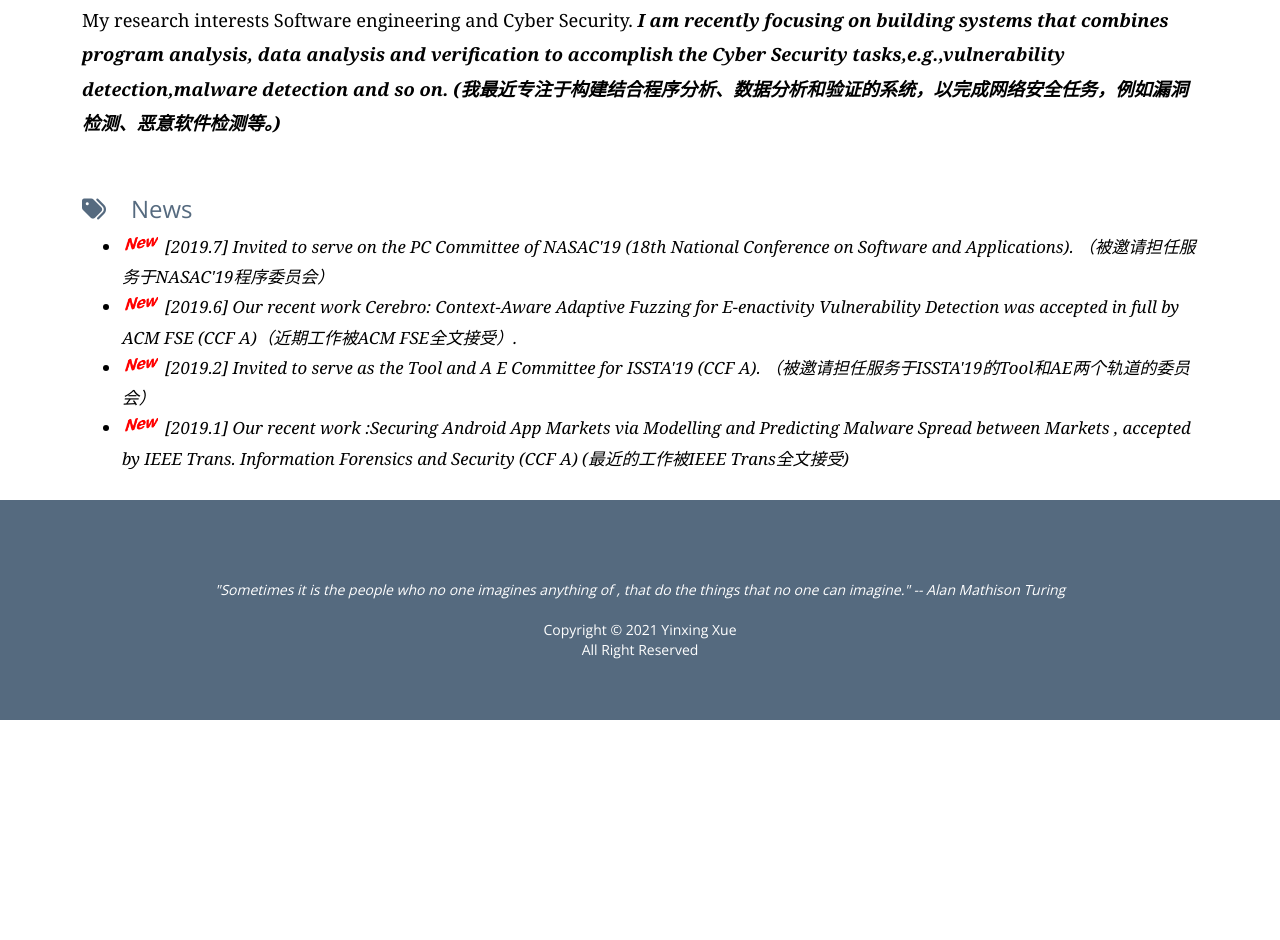
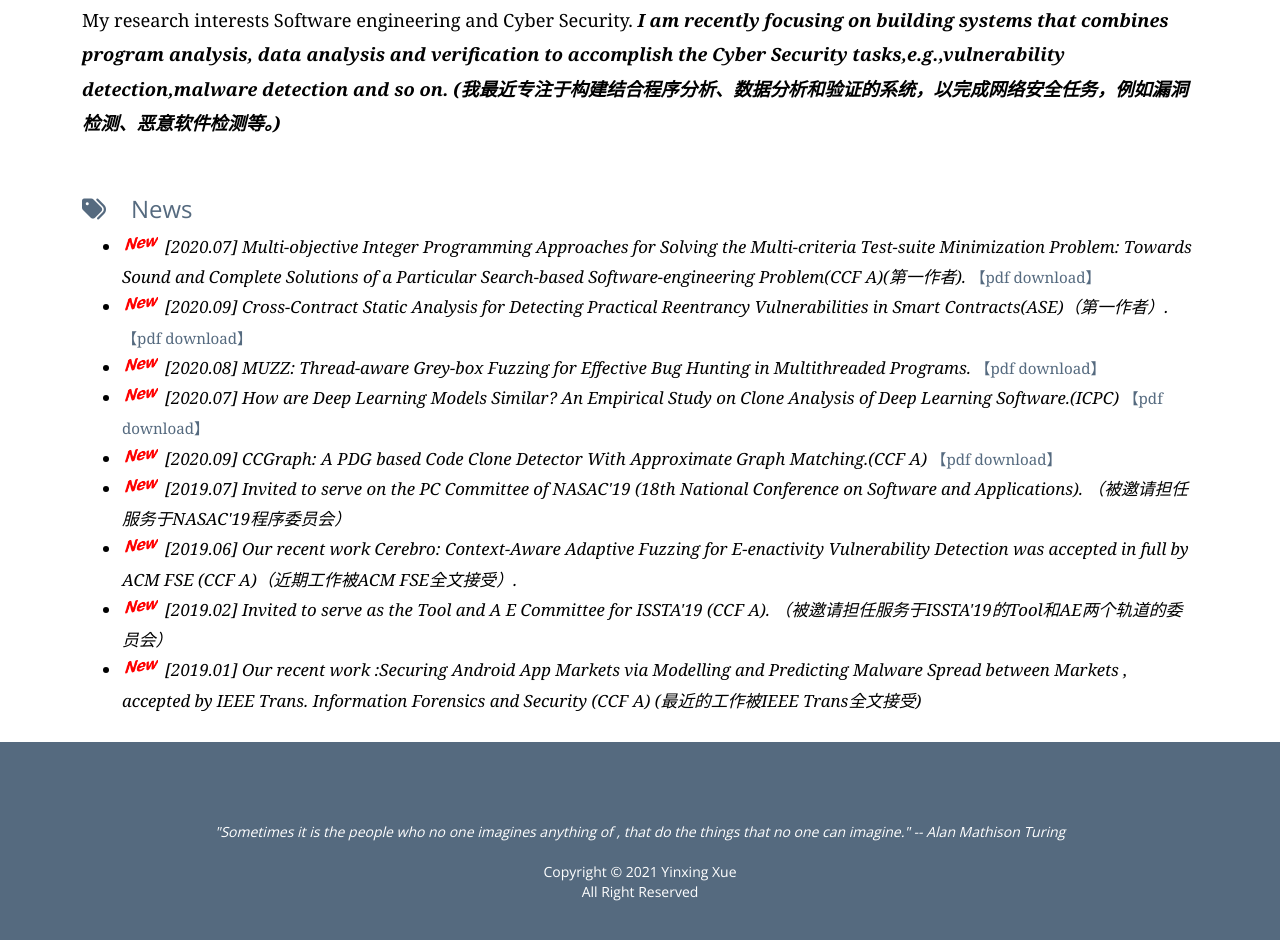
Before and after one commit to yinxingxue/yinxingxue.github.io, a plain HTML site: page index.html in a window 1280 px wide. Shown: the part 925-1865 px from the top of the page. Before the commit the page ends 1645 px from the top, so only its background shows below. Drawn offline with nearby package versions, Linux system fonts and the light colour scheme.

Commit message:
update_20210125

```diff
--- a/css/style.css
+++ b/css/style.css
@@ -187,6 +187,15 @@ div.tab button.active {
 	line-height: 90%;
 	margin: 0 auto;
 	color: #fff !important;
+	line-height: 1.5em;
+	font-weight: 530;
+	font-size: 0.9em;
+	font-family: Cambria, Cochin, Georgia, Times, 'Times New Roman', serif;
+}
+.pdfdownload{
+	line-height: 90%;
+	margin: 0 auto;
+	color: #556a7f !important;
 	line-height: 1.5em;
 	font-weight: 530;
 	font-size: 0.9em;
--- a/index.html
+++ b/index.html
@@ -135,29 +135,63 @@
 									<h3 class="smalltitle-color"><i class="fa fa-tags" aria-hidden="true"></i>&nbsp;&nbsp;&nbsp;&nbsp;News</h3>
 									<div >
 									<ul type="disc">
-
 										<li class="MsoNormal-smaller" >
 											<img src="./images/new_zuo.png" height="20" style="vertical-align:top">
-											<i>[2019.7] Invited to serve on the PC Committee of NASAC'19 (18th National Conference on Software and Applications).
+											<i>[2020.07] Multi-objective Integer Programming Approaches for Solving the Multi-criteria Test-suite Minimization Problem: Towards Sound and Complete Solutions of a Particular Search-based Software-engineering Problem(CCF A)(第一作者).
+											</i>
+											<a href="https://www.researchgate.net/profile/Yan-Fu_Li/publication/341806907_Multi-objective_Integer_Programming_Approaches_for_Solving_the_Multi-criteria_Test-suite_Minimization_Problem_Towards_Sound_and_Complete_Solutions_of_a_Particular_Search-based_Software-engineering_Pro/links/5f03cea8a6fdcc4ca452d9e8/Multi-objective-Integer-Programming-Approaches-for-Solving-the-Multi-criteria-Test-suite-Minimization-Problem-Towards-Sound-and-Complete-Solutions-of-a-Particular-Search-based-Software-engineering-Pro.pdf" class="pdfdownload">【pdf download】</a>
+										</li>
+										<li class="MsoNormal-smaller" >
+											<img src="./images/new_zuo.png" height="20" style="vertical-align:top">
+											<i>[2020.09] Cross-Contract Static Analysis for Detecting Practical Reentrancy Vulnerabilities in Smart Contracts(ASE)（第一作者）.
+											</i>
+											<a href="./papers/ase2020Cross-Contract Static Analysis for Detecting Practical Reentrancy Vulnerabilities in Smart Contracts.pdf" class="pdfdownload">【pdf download】</a>
+										</li>
+										<li class="MsoNormal-smaller" >
+											<img src="./images/new_zuo.png" height="20" style="vertical-align:top">
+											<i>[2020.08] MUZZ: Thread-aware Grey-box Fuzzing for Effective Bug Hunting in Multithreaded Programs.
+											</i>
+											<a href="https://www.usenix.org/conference/usenixsecurity20/presentation/chen-hongxu" class="pdfdownload">【pdf download】</a>
+										</li>
+										<li class="MsoNormal-smaller" >
+											<img src="./images/new_zuo.png" height="20" style="vertical-align:top">
+											<i>[2020.07] How are Deep Learning Models Similar? An Empirical Study on Clone Analysis of Deep Learning Software.(ICPC)
+											</i>
+											<a href="./papers/icpc2020How are Deep Learning Models Similar An Empirical Study on Clone Analysis of Deep Learning Software.pdf" class="pdfdownload">【pdf download】</a>
+										</li>
+										<li class="MsoNormal-smaller" >
+											<img src="./images/new_zuo.png" height="20" style="vertical-align:top">
+											<i>[2020.09] CCGraph: A PDG based Code Clone Detector With Approximate Graph Matching.(CCF A)
+											</i>
+											<a href="./papers/tosem2020CCGraph A PDG based Code Clone Detector With Approximate Graph Matching.pdf" class="pdfdownload">【pdf download】</a>
+										</li>
+										<li class="MsoNormal-smaller" >
+											<img src="./images/new_zuo.png" height="20" style="vertical-align:top">
+											<i>[2019.07] Invited to serve on the PC Committee of NASAC'19 (18th National Conference on Software and Applications).
 												（被邀请担任服务于NASAC'19程序委员会） </i>
 										</li>
 
 										<li class="MsoNormal-smaller" >
 											<img src="./images/new_zuo.png" height="20" style="vertical-align:top">
-											<i>[2019.6] Our recent work Cerebro: Context-Aware Adaptive Fuzzing for E-enactivity Vulnerability Detection was accepted in full by ACM FSE (CCF A)（近期工作被ACM FSE全文接受）. </i>
+											<i>[2019.06] Our recent work Cerebro: Context-Aware Adaptive Fuzzing for E-enactivity Vulnerability Detection was accepted in full by ACM FSE (CCF A)（近期工作被ACM FSE全文接受）. </i>
 										</li>
 
 										<li class="MsoNormal-smaller" >
 											<img src="./images/new_zuo.png" height="20" style="vertical-align:top">
-											<i>[2019.2] Invited to serve as the Tool and A E Committee for ISSTA'19 (CCF A).
+											<i>[2019.02] Invited to serve as the Tool and A E Committee for ISSTA'19 (CCF A).
 												（被邀请担任服务于ISSTA'19的Tool和AE两个轨道的委员会）
 											</i>
 										</li>
 										<li class="MsoNormal-smaller" >
 											<img src="./images/new_zuo.png" height="20" style="vertical-align:top">
-											<i>[2019.1] Our recent work :Securing Android App Markets via Modelling and Predicting Malware Spread between Markets , accepted by IEEE Trans. Information Forensics and Security (CCF A)
+											<i>[2019.01] Our recent work :Securing Android App Markets via Modelling and Predicting Malware Spread between Markets , accepted by IEEE Trans. Information Forensics and Security (CCF A)
 												(最近的工作被IEEE Trans全文接受) </i>
 										</li>
+
+
+
+
+
 										<br>
 										<!-- <li class="MsoNormal" style="mso-margin-top-alt: auto; mso-margin-bottom-alt: auto; mso-list: l3 level1 lfo6; tab-stops: list .5in">
 											<img src="./Zhiqiang Zuo&#39;s Homepage_files/new_zuo.png" height="20" style="vertical-align:top">
@@ -450,10 +484,19 @@
 									<br>
 									<h3 class="smalltitle-color"><i class="fa fa-money" aria-hidden="true"></i>&nbsp;&nbsp;&nbsp;&nbsp;Grants</h3>
 									<ul type="disc">
+										<li class="MsoNormal-normal grants">
+											P1. 国家自然科学基金面上项目：项目批准号：61972373 项目名称：基于差异比较以攻击面为导向的灰盒模糊测试系统研究<br>
+直接费用：60.00万元 项目起止年月：2020年01月至2023年12月
+
+										</li>
+										<li class="MsoNormal-normal grants">
+											P2. 江苏省基础研究计划（自然科学基金）--面上项目：项目批准号：BK20201192 项目名称：面向深度学习系统的软件程序分析系统<br>
+直接费用：10.00万元  项目起止年月：2021年01月至2023年12月
+										</li>
 										<li class="MsoNormal-normal grants" >
 											PI,Research Start-up Funds for Special Fellows of USTC （RMB 1 million）(中国科学技术大学特任研究员科研启动经费100万，负责人)</li>
 										<li class="MsoNormal-normal grants">
-												PI,Special Funds for Class C Talents in the 100-person Program of the Chinese Academy of Sciences（RMB 800,000）(中国科学院百人计划C类人才专项经费80万，负责人)</li>
+										PI,Special Funds for Class C Talents in the 100-person Program of the Chinese Academy of Sciences（RMB 800,000）(中国科学院百人计划C类人才专项经费80万，负责人)</li>
 
 
 
```
Also changed, not shown: 3 other files.
